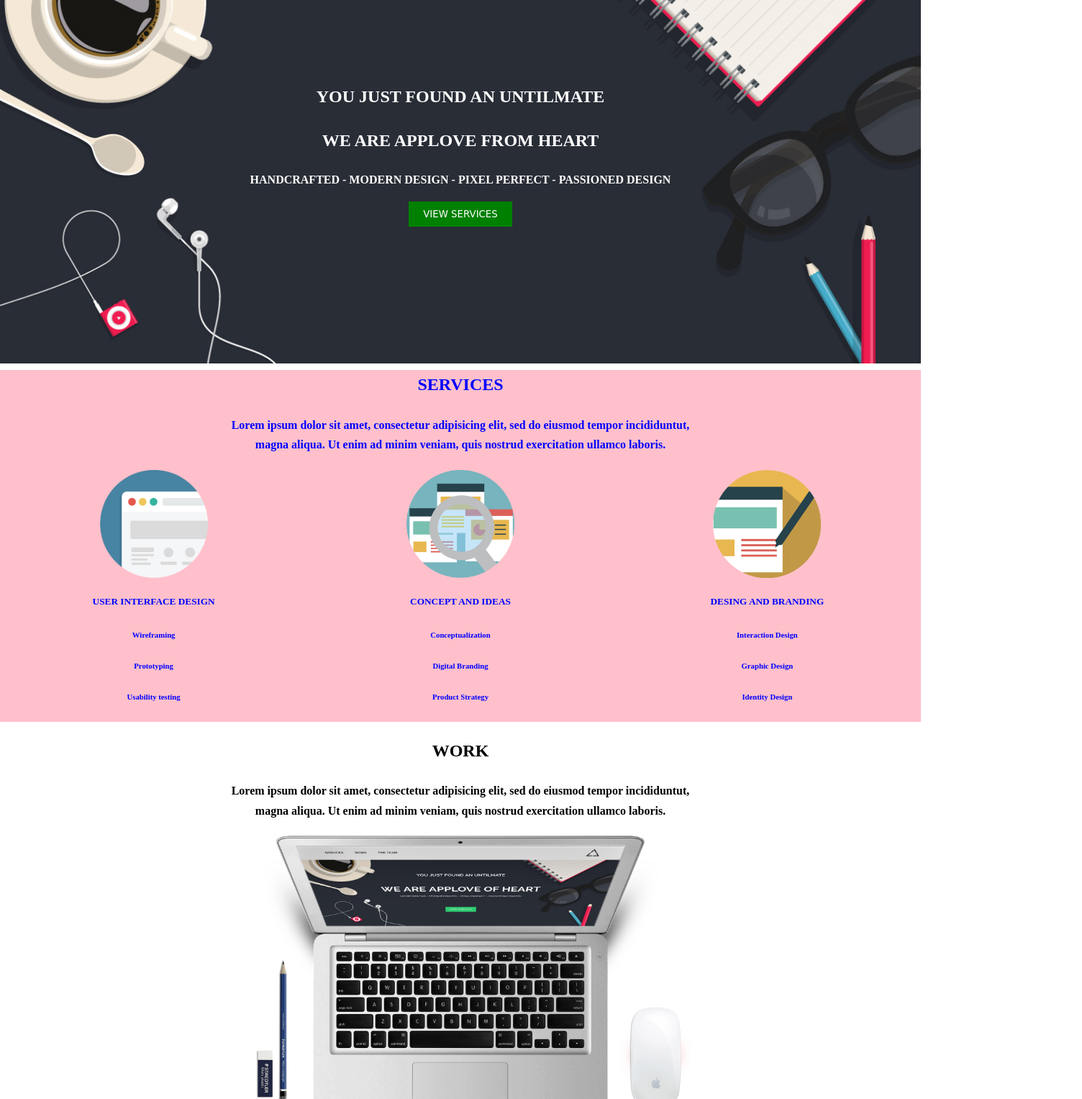
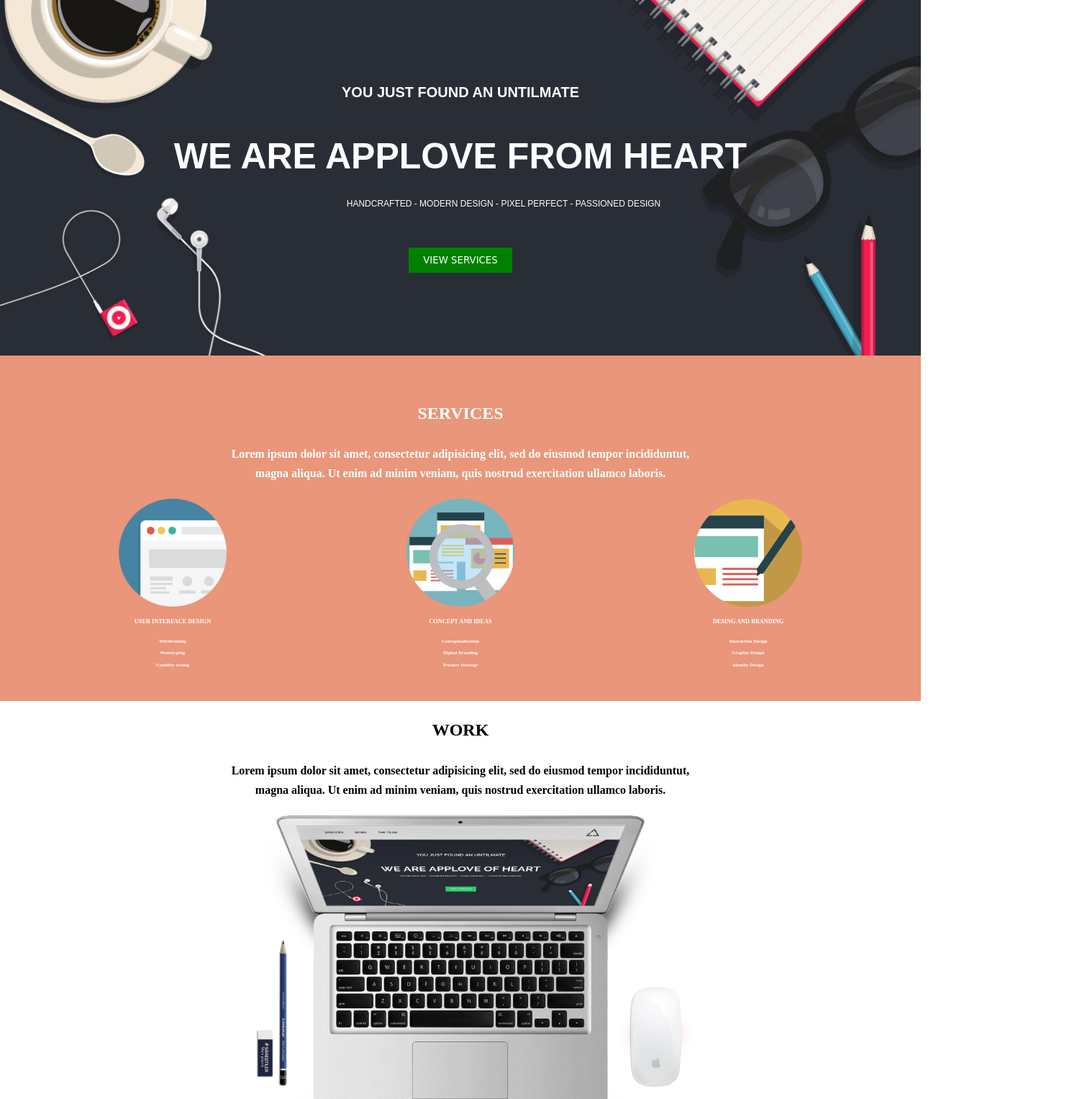
Before and after one commit to MariaRuizQ/App-Love, a plain HTML site: page index.html in a window 1280 px wide. Shown: the part 73-1600 px from the top of the page at 72% size, 1504 px wide, since content can reach past the window. Drawn offline with Linux system fonts and the light colour scheme.

Commit message:
Terminando estilos

```diff
--- a/css/main.css
+++ b/css/main.css
@@ -102,6 +102,29 @@ a:hover {
   text-align: center;
 }
 
+.primera-linea{
+  text-transform: uppercase;
+  font-family:sans-serif;
+  font-size: 20px;
+  margin-bottom: 30px;
+}
+
+.segunda-linea{
+  text-transform: uppercase;
+  padding: 0px;
+  margin: 0px;
+  font-family:sans-serif;
+  font-size: 50px;
+}
+
+.tercera-linea{
+  text-transform: uppercase;
+  padding: 0px;
+  margin-bottom: 50px;
+  font-family:sans-serif;
+  font-size: 12px;
+}
+
 .boton{
   margin: auto;
   color: white;
@@ -120,7 +143,7 @@ button{
 
 .segunda{
   vertical-align: middle;
-  background-color: pink;
+  background-color: #E9967A;
   position: relative;
   width: 100%;
   top: 500px;
@@ -128,7 +151,9 @@ button{
 }
 
 .segunda-parte{
+  color: white;
   width: 100%;
+  padding: 20px;
   text-align: center;
 }
 
@@ -137,8 +162,15 @@ button{
 }
 
 .tres-partes{
+  font-size: 10px;
+  padding: 0px;
+  margin: 0px;
   display: inline-block;
   width: 33%;
+}
+
+.filas{
+  margin: 5px;
 }
 
 .tercera{
@@ -162,7 +194,7 @@ button{
   float: left;
   position: relative;
   text-align: center;
-  transform: translateX(17.5%);
+  transform: translateX(12.5%);
 }
 
 .imagenes-proyecto{
@@ -177,9 +209,8 @@ button{
 }
 
 p{
-  text-align: center;
-  font-weight: bold;
-  position: relative;
+  margin-left: 120px;
+
 }
 
 .cuarta-parte{
--- a/index.html
+++ b/index.html
@@ -20,9 +20,9 @@
     <div class="primera-imagen">
         <img class="primera-imagen"src="assets/images/bg-home.jpg" alt="">
       <div class="primeraParte">
-        <h2 class="text-uppercase">you just found an untilmate</h2>
-        <h1 class="text-uppercase">We are applove from heart</h1>
-        <p class="text-uppercase">handcrafted - modern design - pixel perfect - passioned design</p>
+        <h2 class="primera-linea">you just found an untilmate</h2>
+        <h1 class="segunda-linea">We are applove from heart</h1>
+        <p class="tercera-linea">handcrafted - modern design - pixel perfect - passioned design</p>
         <button class="text-uppercase"><a class="boton" href="#">View services</a></button>
       </div>
     </div>
@@ -38,23 +38,23 @@
           <div class="tres-partes">
           <img  class="imagen-izquierda" src="assets/images/services-1.png" alt="imagen izquierda">
           <h5 class="text-uppercase">user interface design</h5>
-          <h6>Wireframing</h6>
-          <h6>Prototyping</h6>
-          <h6>Usability testing</h6>
+          <h6 class="filas">Wireframing</h6>
+          <h6 class="filas">Prototyping</h6>
+          <h6 class="filas">Usability testing</h6>
         </div>
         <div class="tres-partes">
           <img class="imagen-izquierda"  src="assets/images/services-2.png" alt="imagen centro">
           <h5 class="text-uppercase">concept and ideas</h5>
-          <h6>Conceptualization</h6>
-          <h6>Digital Branding</h6>
-          <h6>Product Strategy</h6>
+          <h6 class="filas">Conceptualization</h6>
+          <h6 class="filas">Digital Branding</h6>
+          <h6 class="filas">Product Strategy</h6>
         </div>
         <div class="tres-partes">
           <img class="imagen-izquierda"  src="assets/images/services-3.png" alt="imagen derecha">
           <h5 class="text-uppercase">desing and branding</h5>
-          <h6>Interaction Design</h6>
-          <h6>Graphic Design</h6>
-          <h6>Identity Design</h6>
+          <h6 class="filas">Interaction Design</h6>
+          <h6 class="filas">Graphic Design</h6>
+          <h6 class="filas">Identity Design</h6>
        </div>
       </div>
     </div>
@@ -70,19 +70,25 @@
         <div class="contenedor">
         <div class="imagenes-proyecto">
           <figure>
-            <img class="imagenes-nombre-proyecto" src="assets/images/work-1.jpg" alt="Foto 1">
+            <a href="#">
+              <img class="imagenes-nombre-proyecto" src="assets/images/work-1.jpg" alt="Foto 1">
+            </a>
           </figure>
           <p class="text-uppercase">nombre del proyecto</p>
         </div>
         <div class="imagenes-proyecto">
           <figure>
-            <img class="imagenes-nombre-proyecto"src="assets/images/work-2.jpg" alt="Foto 1">
+            <a href="#">
+              <img class="imagenes-nombre-proyecto" src="assets/images/work-2.jpg" alt="Foto 2">
+            </a>
           </figure>
           <p class="text-uppercase">nombre del proyecto</p>
         </div>
         <div class="imagenes-proyecto">
           <figure>
-            <img class="imagenes-nombre-proyecto" src="assets/images/work-3.jpg" alt="Foto 1">
+            <a href="#">
+              <img class="imagenes-nombre-proyecto" src="assets/images/work-3.jpg" alt="Foto 3">
+            </a>
           </figure>
           <p class="text-uppercase">nombre del proyecto</p>
         </div>
@@ -90,19 +96,25 @@
         <div class="contenedor">
         <div class="imagenes-proyecto">
           <figure>
-            <img class="imagenes-nombre-proyecto" src="assets/images/work-4.jpg" alt="Foto 1">
+            <a href="#">
+              <img class="imagenes-nombre-proyecto" src="assets/images/work-4.jpg" alt="Foto 4">
+            </a>
           </figure>
           <p class="text-uppercase">nombre del proyecto</p>
         </div>
         <div class="imagenes-proyecto">
           <figure>
-            <img class="imagenes-nombre-proyecto"src="assets/images/work-5.jpg" alt="Foto 1">
+            <a href="#">
+              <img class="imagenes-nombre-proyecto" src="assets/images/work-5.jpg" alt="Foto 5">
+            </a>
           </figure>
           <p class="text-uppercase">nombre del proyecto</p>
         </div>
         <div class="imagenes-proyecto">
           <figure>
-            <img class="imagenes-nombre-proyecto" src="assets/images/work-6.jpg" alt="Foto 1">
+            <a href="#">
+              <img class="imagenes-nombre-proyecto" src="assets/images/work-6.jpg" alt="Foto 6">
+            </a>
           </figure>
           <p class="text-uppercase">nombre del proyecto</p>
         </div>
@@ -110,19 +122,25 @@
         <div class="contenedor">
         <div class="imagenes-proyecto">
           <figure>
-            <img class="imagenes-nombre-proyecto" src="assets/images/work-7.jpg" alt="Foto 1">
+            <a href="#">
+              <img class="imagenes-nombre-proyecto" src="assets/images/work-7.jpg" alt="Foto 7">
+            </a>
           </figure>
           <p class="text-uppercase">nombre del proyecto</p>
         </div>
         <div class="imagenes-proyecto">
           <figure>
-            <img class="imagenes-nombre-proyecto"src="assets/images/work-8.jpg" alt="Foto 1">
+            <a href="#">
+              <img class="imagenes-nombre-proyecto" src="assets/images/work-9.jpg" alt="Foto 8">
+            </a>
           </figure>
           <p class="text-uppercase">nombre del proyecto</p>
         </div>
         <div class="imagenes-proyecto">
           <figure>
-            <img class="imagenes-nombre-proyecto" src="assets/images/work-9.jpg" alt="Foto 1">
+            <a href="#">
+              <img class="imagenes-nombre-proyecto" src="assets/images/work-9.jpg" alt="Foto 9">
+            </a>
           </figure>
           <p class="text-uppercase">nombre del proyecto</p>
         </div>
```
